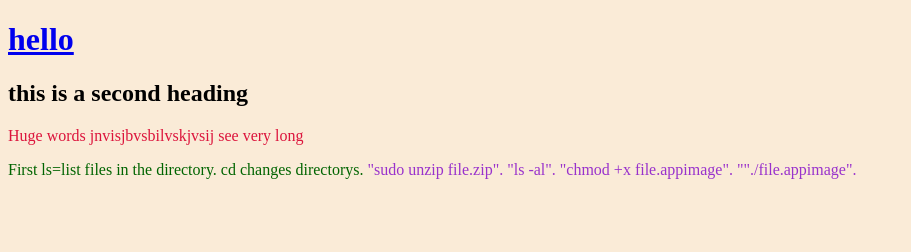
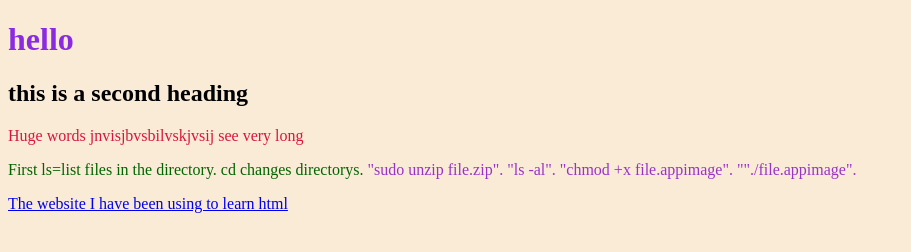
Before and after one commit to BurntToast8u/BurntToast8u.github.io, a plain HTML site: page index.html in a window 1280 px wide. Shown: the whole page, without its empty margins (0-911 px from the left). Drawn offline with Linux system fonts and the light colour scheme.

Commit message:
Update index.html

```diff
--- a/index.html
+++ b/index.html
@@ -8,11 +8,11 @@
     <link rel="stylesheet" href="style.css">
 </head>
 <body>
-    <h1><a href="article.html">hello</a></h1>
+    <h1>hello</h1>
     <h2>this is a second heading</h2>
     <p>Huge words jnvisjbvsbilvskjvsij see very long</p>
     <yeet>First ls=list files in the directory. cd changes directorys. </yeet>
     <steps>"sudo unzip file.zip". "ls -al". "chmod +x file.appimage". ""./file.appimage".</steps>
-
+    <p><a href="Vr.html">The website I have been using to learn html<a><p>
 </body>
 </html>
```
